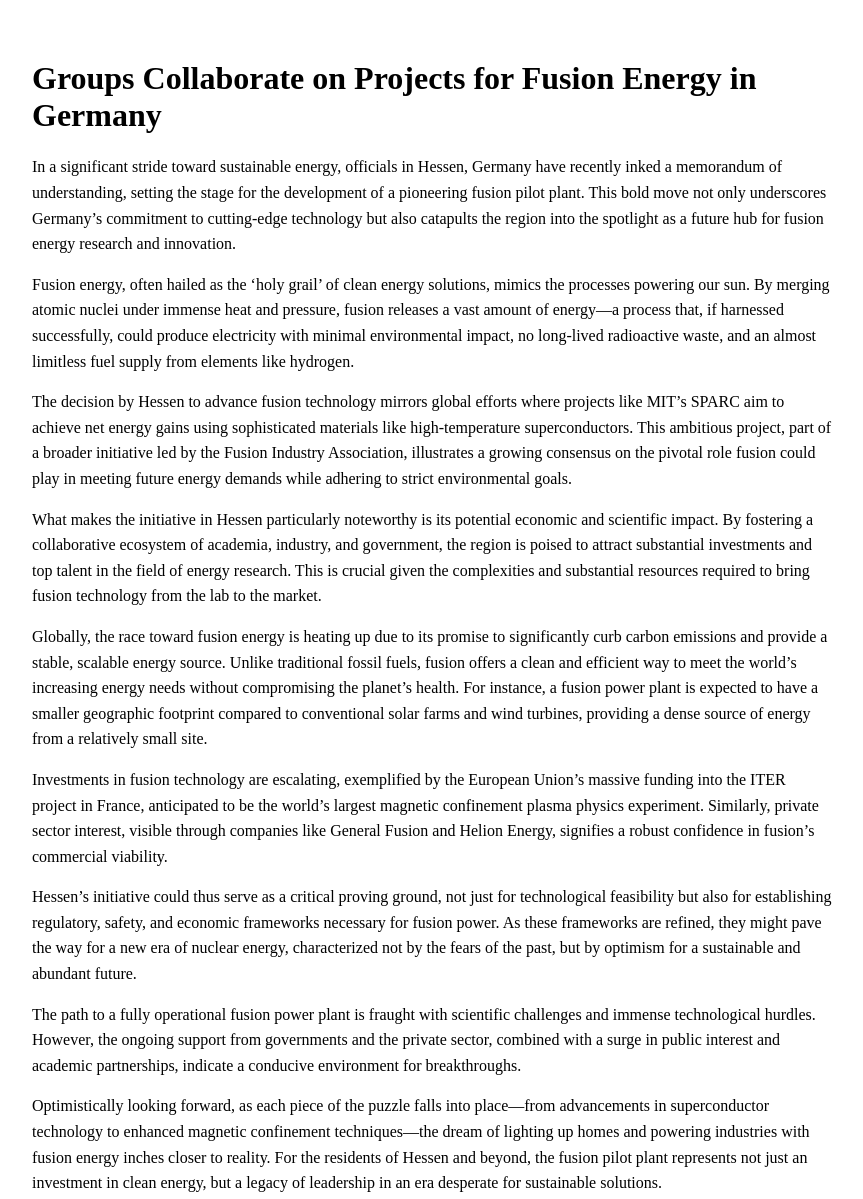
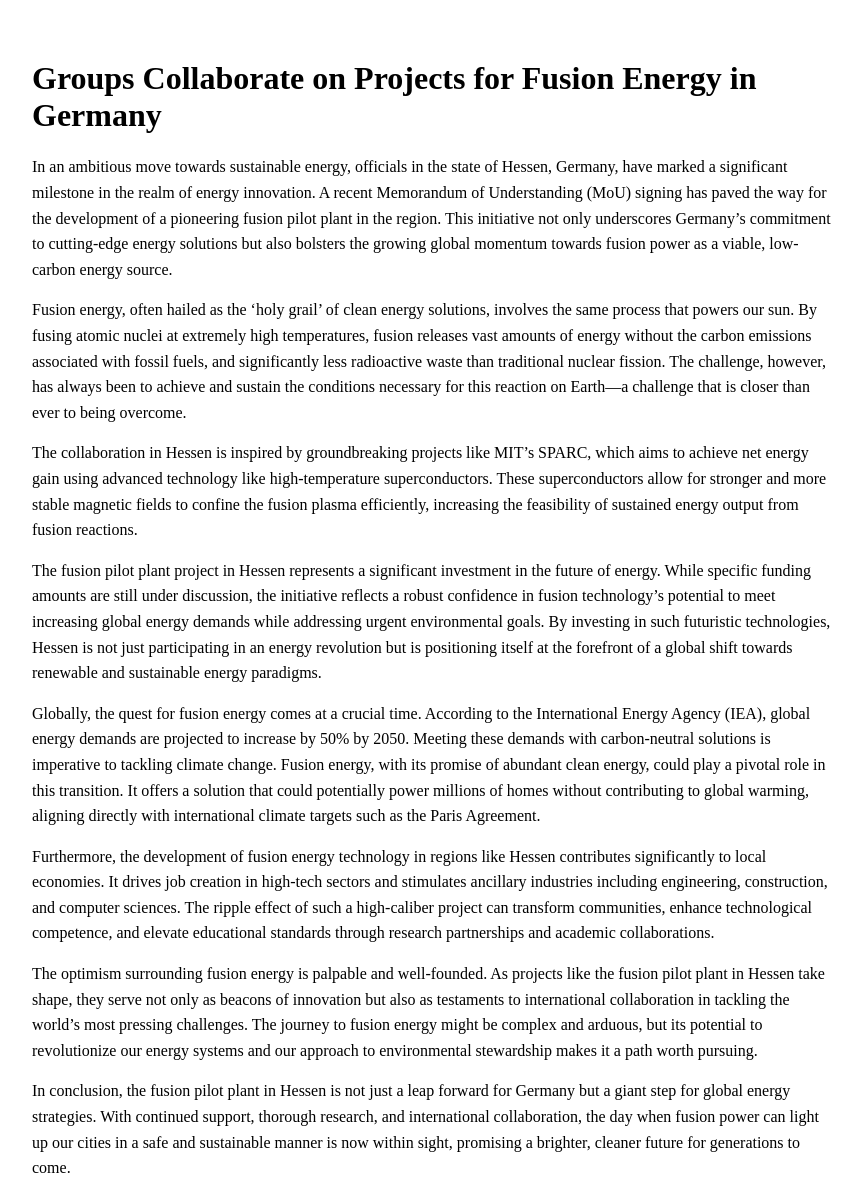
Before and after one commit to hyperpoint/hyperpoint.github.io, a Jekyll site: the page built from _posts/2025-05-21-d769892e0ddd60b92647e2fcf8b085e2-groups-collaborate-on-projects-for-fusion-energy-in-germany.md, in a window 1280 px wide and 1400 px high. Shown: the part 201-1400 px from the top of the window, without its empty margins (208-1071 px from the left). Built offline with Jekyll 4.4.1, drawn with Linux system fonts in a browser that asks for light colours; some of the changed text lies outside the part shown.

Commit message:
Update blog post: Groups Collaborate on Projects for Fusion Energy in Germany

```diff
--- a/_posts/2025-05-21-d769892e0ddd60b92647e2fcf8b085e2-groups-collaborate-on-projects-for-fusion-energy-in-germany.md
+++ b/_posts/2025-05-21-d769892e0ddd60b92647e2fcf8b085e2-groups-collaborate-on-projects-for-fusion-energy-in-germany.md
@@ -14,24 +14,20 @@ citation: "Unknown Author (2025). *Groups Collaborate on Projects for Fusion Ene
 xai-generated: true
 ---
 
-In a significant stride toward sustainable energy, officials in Hessen, Germany have recently inked a memorandum of understanding, setting the stage for the development of a pioneering fusion pilot plant. This bold move not only underscores Germany’s commitment to cutting-edge technology but also catapults the region into the spotlight as a future hub for fusion energy research and innovation.
+In an ambitious move towards sustainable energy, officials in the state of Hessen, Germany, have marked a significant milestone in the realm of energy innovation. A recent Memorandum of Understanding (MoU) signing has paved the way for the development of a pioneering fusion pilot plant in the region. This initiative not only underscores Germany’s commitment to cutting-edge energy solutions but also bolsters the growing global momentum towards fusion power as a viable, low-carbon energy source.
 
-Fusion energy, often hailed as the 'holy grail' of clean energy solutions, mimics the processes powering our sun. By merging atomic nuclei under immense heat and pressure, fusion releases a vast amount of energy—a process that, if harnessed successfully, could produce electricity with minimal environmental impact, no long-lived radioactive waste, and an almost limitless fuel supply from elements like hydrogen.
+Fusion energy, often hailed as the 'holy grail' of clean energy solutions, involves the same process that powers our sun. By fusing atomic nuclei at extremely high temperatures, fusion releases vast amounts of energy without the carbon emissions associated with fossil fuels, and significantly less radioactive waste than traditional nuclear fission. The challenge, however, has always been to achieve and sustain the conditions necessary for this reaction on Earth—a challenge that is closer than ever to being overcome.
 
-The decision by Hessen to advance fusion technology mirrors global efforts where projects like MIT’s SPARC aim to achieve net energy gains using sophisticated materials like high-temperature superconductors. This ambitious project, part of a broader initiative led by the Fusion Industry Association, illustrates a growing consensus on the pivotal role fusion could play in meeting future energy demands while adhering to strict environmental goals.
+The collaboration in Hessen is inspired by groundbreaking projects like MIT’s SPARC, which aims to achieve net energy gain using advanced technology like high-temperature superconductors. These superconductors allow for stronger and more stable magnetic fields to confine the fusion plasma efficiently, increasing the feasibility of sustained energy output from fusion reactions.
 
-What makes the initiative in Hessen particularly noteworthy is its potential economic and scientific impact. By fostering a collaborative ecosystem of academia, industry, and government, the region is poised to attract substantial investments and top talent in the field of energy research. This is crucial given the complexities and substantial resources required to bring fusion technology from the lab to the market.
+The fusion pilot plant project in Hessen represents a significant investment in the future of energy. While specific funding amounts are still under discussion, the initiative reflects a robust confidence in fusion technology’s potential to meet increasing global energy demands while addressing urgent environmental goals. By investing in such futuristic technologies, Hessen is not just participating in an energy revolution but is positioning itself at the forefront of a global shift towards renewable and sustainable energy paradigms.
 
-Globally, the race toward fusion energy is heating up due to its promise to significantly curb carbon emissions and provide a stable, scalable energy source. Unlike traditional fossil fuels, fusion offers a clean and efficient way to meet the world’s increasing energy needs without compromising the planet's health. For instance, a fusion power plant is expected to have a smaller geographic footprint compared to conventional solar farms and wind turbines, providing a dense source of energy from a relatively small site.
+Globally, the quest for fusion energy comes at a crucial time. According to the International Energy Agency (IEA), global energy demands are projected to increase by 50% by 2050. Meeting these demands with carbon-neutral solutions is imperative to tackling climate change. Fusion energy, with its promise of abundant clean energy, could play a pivotal role in this transition. It offers a solution that could potentially power millions of homes without contributing to global warming, aligning directly with international climate targets such as the Paris Agreement.
 
-Investments in fusion technology are escalating, exemplified by the European Union’s massive funding into the ITER project in France, anticipated to be the world's largest magnetic confinement plasma physics experiment. Similarly, private sector interest, visible through companies like General Fusion and Helion Energy, signifies a robust confidence in fusion’s commercial viability.
+Furthermore, the development of fusion energy technology in regions like Hessen contributes significantly to local economies. It drives job creation in high-tech sectors and stimulates ancillary industries including engineering, construction, and computer sciences. The ripple effect of such a high-caliber project can transform communities, enhance technological competence, and elevate educational standards through research partnerships and academic collaborations.
 
-Hessen’s initiative could thus serve as a critical proving ground, not just for technological feasibility but also for establishing regulatory, safety, and economic frameworks necessary for fusion power. As these frameworks are refined, they might pave the way for a new era of nuclear energy, characterized not by the fears of the past, but by optimism for a sustainable and abundant future.
+The optimism surrounding fusion energy is palpable and well-founded. As projects like the fusion pilot plant in Hessen take shape, they serve not only as beacons of innovation but also as testaments to international collaboration in tackling the world’s most pressing challenges. The journey to fusion energy might be complex and arduous, but its potential to revolutionize our energy systems and our approach to environmental stewardship makes it a path worth pursuing.
 
-The path to a fully operational fusion power plant is fraught with scientific challenges and immense technological hurdles. However, the ongoing support from governments and the private sector, combined with a surge in public interest and academic partnerships, indicate a conducive environment for breakthroughs.
-
-Optimistically looking forward, as each piece of the puzzle falls into place—from advancements in superconductor technology to enhanced magnetic confinement techniques—the dream of lighting up homes and powering industries with fusion energy inches closer to reality. For the residents of Hessen and beyond, the fusion pilot plant represents not just an investment in clean energy, but a legacy of leadership in an era desperate for sustainable solutions.
-
-In conclusion, the development of a fusion pilot plant in Hessen is more than a regional endeavor; it's a significant step toward a global shift in how we perceive and harness energy. As we stand on the brink of potential revolutions in energy production, the collaborative efforts in Hessen might one day be looked back upon as the dawn of a new, radiant energy age, powered by the very stars themselves.
+In conclusion, the fusion pilot plant in Hessen is not just a leap forward for Germany but a giant step for global energy strategies. With continued support, thorough research, and international collaboration, the day when fusion power can light up our cities in a safe and sustainable manner is now within sight, promising a brighter, cleaner future for generations to come.
 
 *This post was generated with AI assistance by the Fusion Authority Engine, developed by Travis Frye.*
```
Also changed, not shown: other parts of _posts/2025-05-21-d769892e0ddd60b92647e2fcf8b085e2-groups-collaborate-on-projects-for-fusion-energy-in-germany.md (+1 -1 lines).
